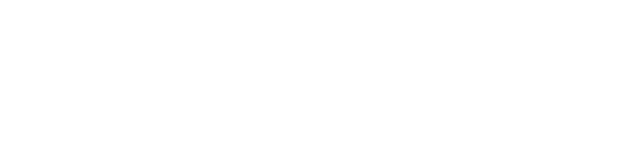
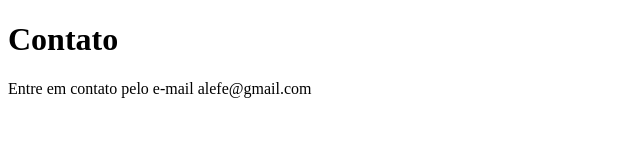
Before and after one commit to Alefefred/alura-fone, a plain HTML site: page contato.html in a window 1280 px wide. Shown: the whole page, without its empty margins (0-640 px from the left). Drawn offline with Linux system fonts and the light colour scheme.

Commit message:
adicionando o e-mail de contato

```diff
--- a/contato.html
+++ b/contato.html
@@ -7,6 +7,7 @@
     <title>Contato</title>
 </head>
 <body>
-
+    <h1>Contato</h1>
+    <p>Entre em contato pelo e-mail alefe@gmail.com</p>
 </body>
 </html>
```
